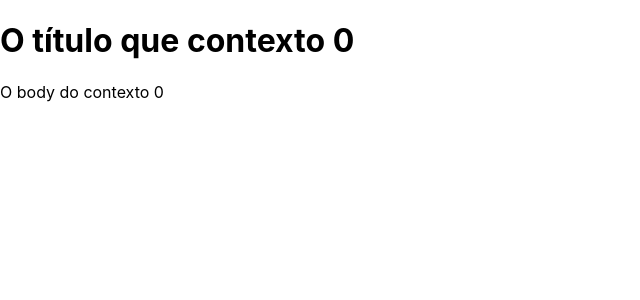
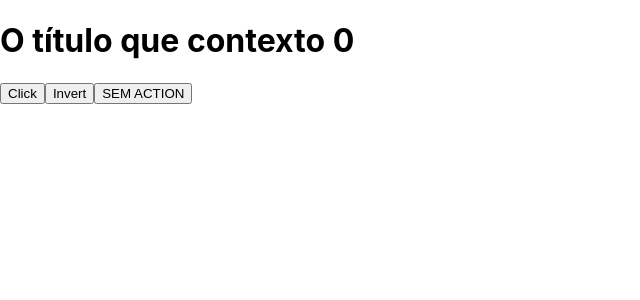
Before and after one commit to julioantonio14/react-02, a React (Create React App) app: page / in a window 1280 px wide. Shown: the top 300 px of the page, without its empty margins (0-640 px from the left). Built offline with nearby package versions, Linux system fonts and the light colour scheme.

Commit message:
useReducer

```diff
--- a/src/App.js
+++ b/src/App.js
@@ -1,13 +1,53 @@
-import { useContext, createContext, useState } from 'react';
+import { useReducer } from 'react';
 import './App.css';
-import { AppContext } from './contexts/AppContext';
-import { Div } from './Components/Div';
 
+const globalState = {
+  title: 'O título que contexto',
+  body: 'O body do contexto',
+  counter: 0,
+};
+
+const reducer = (state, action) => {
+  switch (action.type) {
+    case 'muda': {
+      console.log('Chamou muda com', action.payload);
+      return { ...state, title: action.payload };
+    }
+    case 'inverter': {
+      console.log('Chamou inverter');
+      const { title } = state;
+      return { ...state, title: title.split('').reverse().join('') };
+    }
+  }
+
+  console.log('NENHUMA ACTION ENCONTRADA...');
+  return { ...state };
+};
 
 function App() {
+  const [state, dispatch] = useReducer(reducer, globalState);
+  const { counter, title, body } = state;
 
   return (
-    <AppContext><Div/></AppContext>
+    <div>
+      <h1>
+        {title} {counter}
+      </h1>
+      <button
+        onClick={() =>
+          dispatch({
+            type: 'muda',
+            payload: new Date().toLocaleString('pt-BR'),
+          })
+        }
+      >
+        Click
+      </button>
+      <button onClick={() => dispatch({ type: 'inverter' })}>Invert</button>
+      <button onClick={() => dispatch({ type: 'QUALQUERCOiSA' })}>
+        SEM ACTION
+      </button>
+    </div>
   );
 }
 
```
